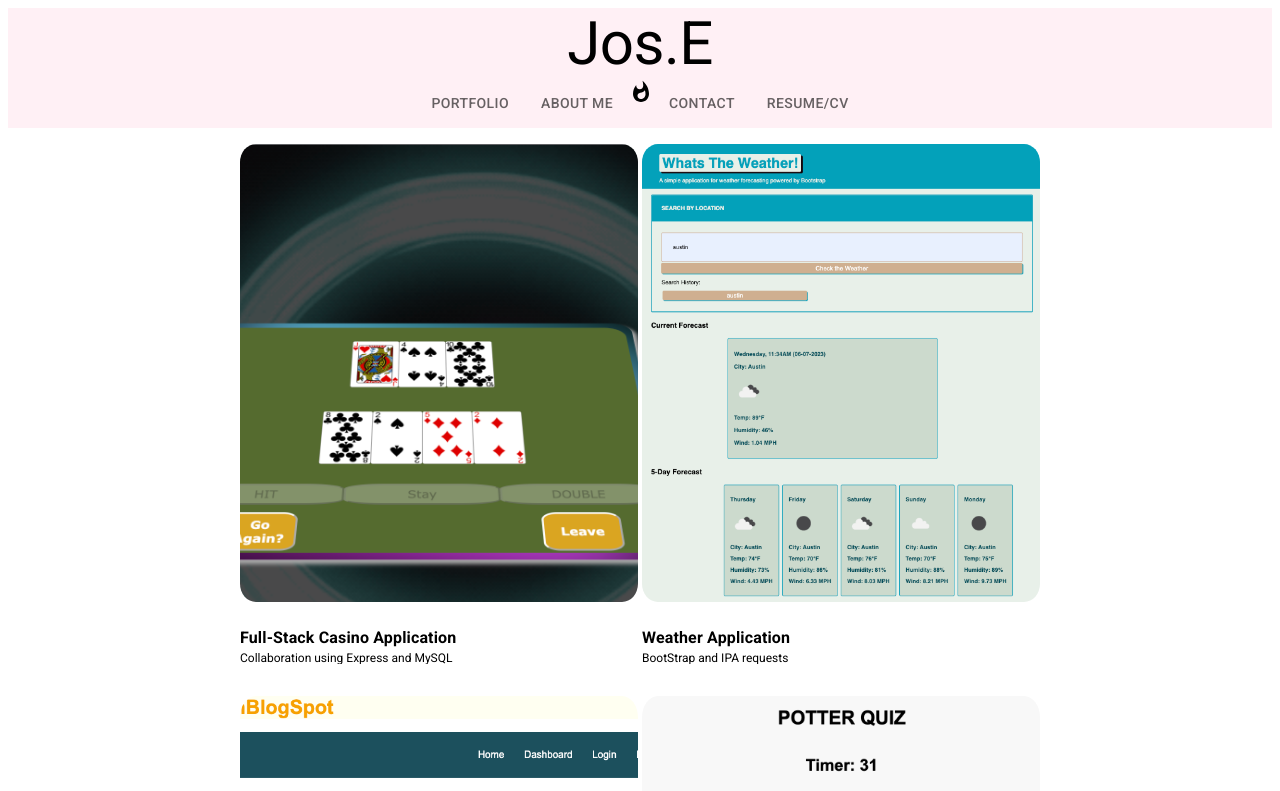
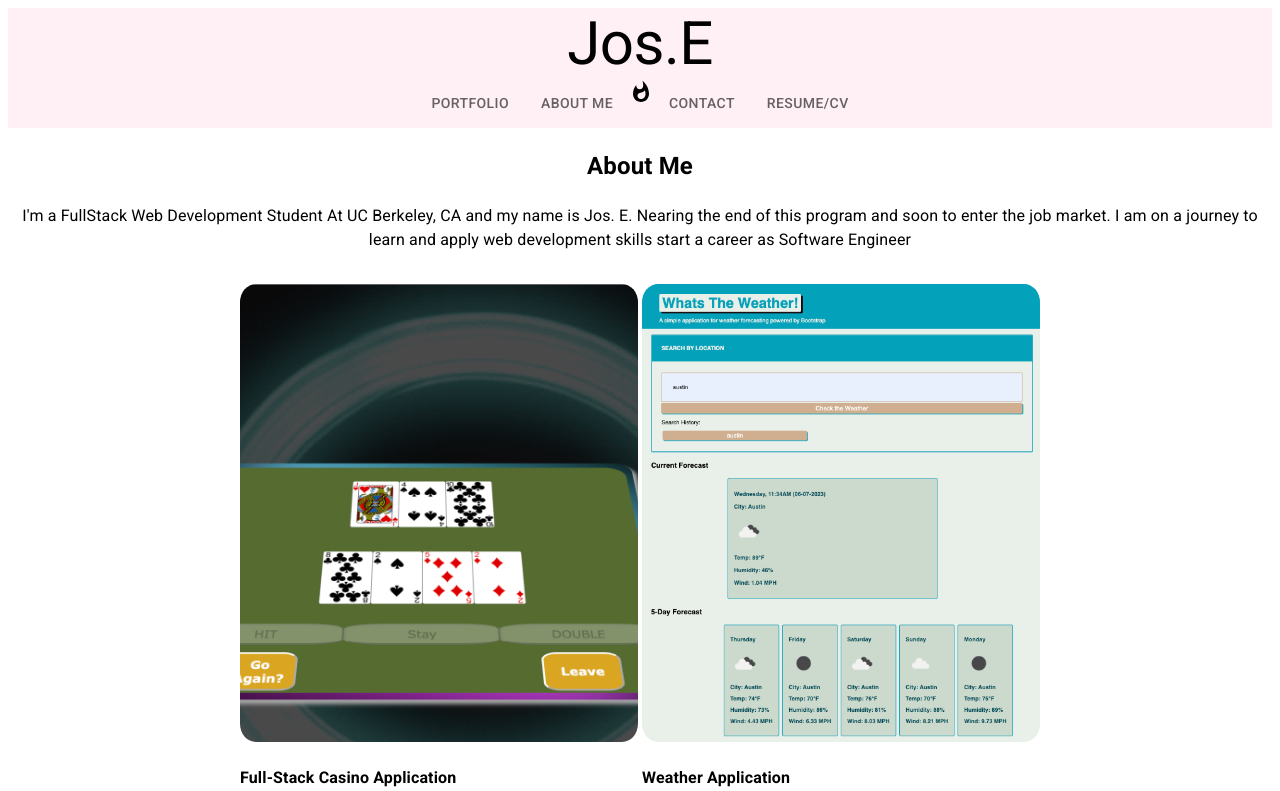
Before and after one commit to escotoj/React-Portfolio, a React (Create React App) app: page /about in a window 1280 px wide. Shown: the top 791 px of the page. Built offline with nearby package versions, Linux system fonts and the light colour scheme.

Commit message:
got two of the navbars links to work and render the content of each page but projects components persists

```diff
--- a/src/App.js
+++ b/src/App.js
@@ -4,12 +4,27 @@ import Header from "./components/Header";
 import Footer from "./components/Footer";
 import Navigation from "./components/Navigation";
 import Project from "./components/Project";
+import { BrowserRouter as Router, Route, Routes } from 'react-router-dom';
+import AboutPage from './pages/AboutPage';
+// import ContactPage from "../pages/ContactPage";
+import ResumePage from "./pages/ResumePage";
+// import PortfolioPage from "../pages/PortfolioPage";
+
 
 function App() {
   return (
     <Box>
       {/* <Navigation /> */}
+      <Router>
       <Header/>
+      <Routes>
+        {/* <Route path="/" element={<PortfolioPage />} /> */}
+        <Route path="/about" element={<AboutPage />} />
+        {/* <Route path="/contact" element={<ContactPage />} /> */}
+        <Route path="/resume" element={<ResumePage />} />
+        {/* Add other routes for different pages */}
+      </Routes>
+    </Router>
       <Box display="flex" justifyContent="center">
         <Project/>
       </Box>
--- a/src/components/Navigation.js
+++ b/src/components/Navigation.js
@@ -1,6 +1,6 @@
 import { Whatshot } from "@material-ui/icons";
 import { Tab, Tabs } from "@mui/material";
-// import { Link } from 'react-router-dom';
+import { Link } from 'react-router-dom';
 import React from "react";
 
 
@@ -18,10 +18,10 @@ const Navbar = () => {
   return (
 <Tabs centered>
   <Tab label="Portfolio" />
-  <Tab label="About Me" />
+  <Tab label="About Me" component={Link} to="/about"/>
   <Whatshot sx={{ display: { xs: "block", sm: "none" } }} />
   <Tab label="Contact" />
-  <Tab label="Resume/CV" />
+  <Tab label="Resume/CV" component={Link} to="/resume" />
 </Tabs>
 
   );
--- a/src/pages/AboutPage.js
+++ b/src/pages/AboutPage.js
@@ -7,15 +7,13 @@ import Project from "../components/Project";
 
 function AboutPage() {
   return (
-    <Box>
-      {/* <Navigation /> */}
-      <Header/>
-      AboutPage
-      <Stack direction="row" spacing={2} justifyContent="space-between">
+    <Box display="flex" justifyContent="center" textAlign={"center"}>
+      <Stack>
+      <Typography>
       <h2>About Me</h2>
-      <p>I'M A FULLSTACK WEB DEVELOPMENT STUDENT AT UC BERKELEY, CA and my name is Jos. E. I am on a journey to learn and apply web development skills start a career as Software Engineer </p>
+      <p>I'm a FullStack Web Development Student At UC Berkeley, CA and my name is Jos. E. Nearing the end of this program and soon to enter the job market. I am on a journey to learn and apply web development skills start a career as Software Engineer </p>
+      </Typography>
       </Stack>
-      <Footer/>
     </Box>
   );
 }
--- a/src/pages/ResumePage.js
+++ b/src/pages/ResumePage.js
@@ -6,16 +6,18 @@ import Footer from "../components/Footer";
 
 function ResumePage() {
   return (
-    <Box>
+    <Box display="flex" justifyContent="center" textAlign={"center"}>
       {/* <Navigation /> */}
-      <Header/>
-      ResumePage
-      <Stack direction="row" spacing={2} justifyContent="space-between">
+      {/* <Header/> */}
+      <Stack>
+        <Typography>
       <h2>Resume/CV</h2>
       <p>FullStack Coding Bootcamp, UC Berkeley (2022) </p>
       <p>Hands-on experience using HTML, CSS, and JavaScript to build projects from scratch. Experienced with terminal commands and backend coding through Node and Express.JS. Designed applications using frameworks like BootStap, Bulma and now Material UI. Built out several projects through GitHub using VS Code. </p>
+      </Typography>
       </Stack>
-      <Footer/>
+
+      {/* <Footer/> */}
     </Box>
   );
 }
```
